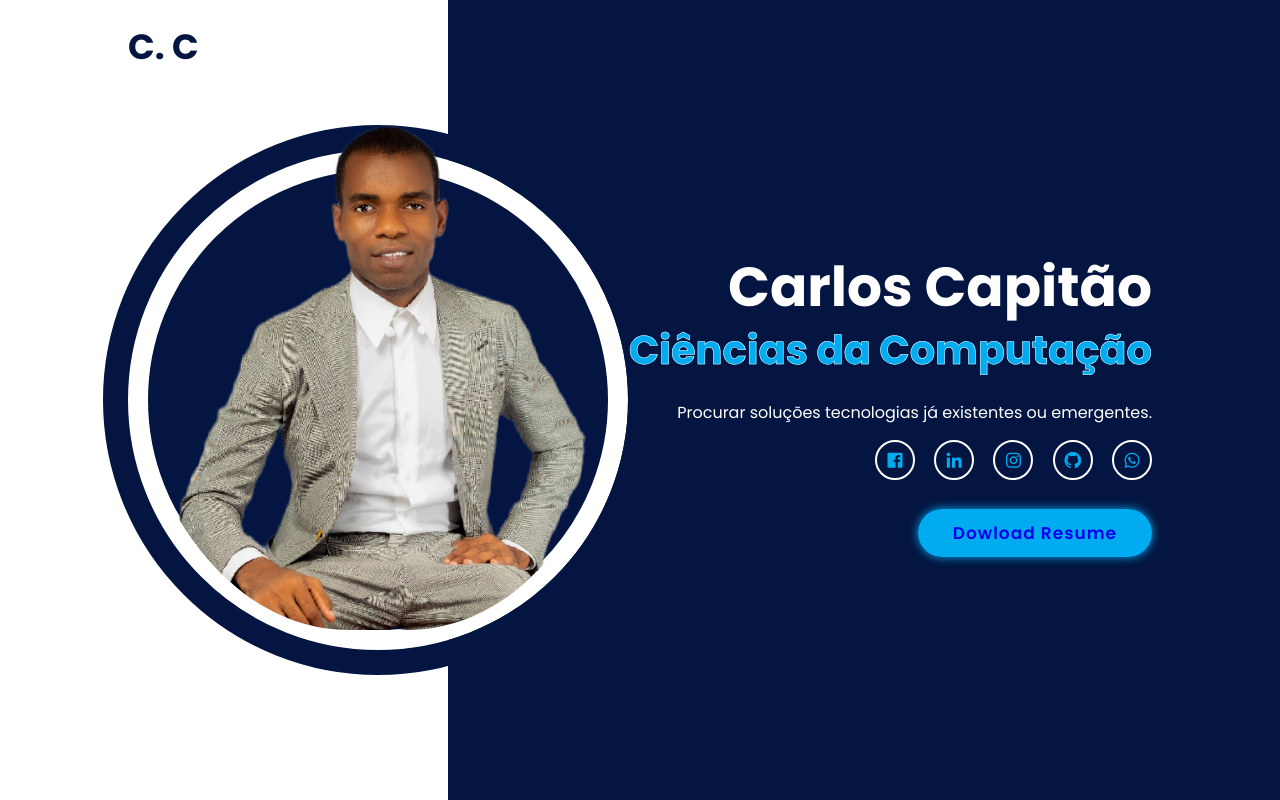
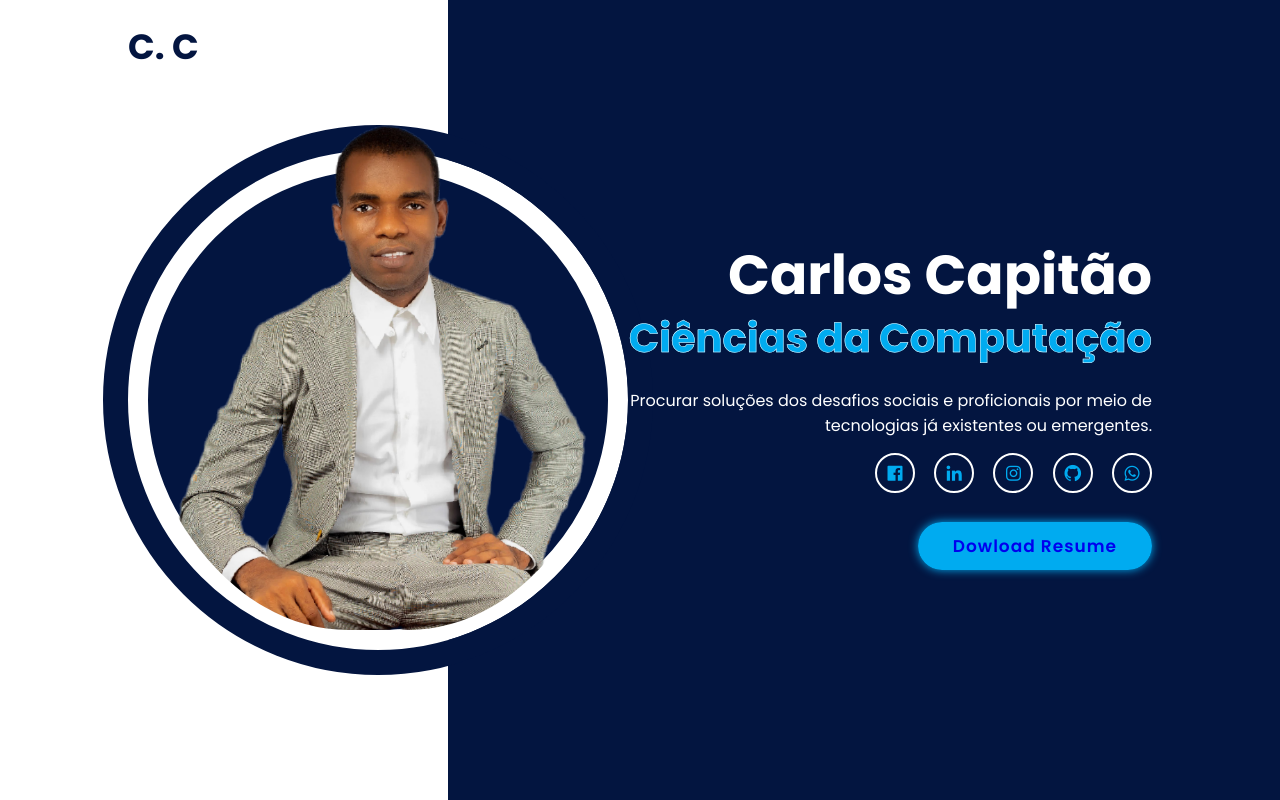
Before and after one commit to Carlos18Capitao/portf, a plain HTML site: page index.html in a window 1280 px wide. Drawn offline with nearby package versions, Linux system fonts and the light colour scheme.

Commit message:
frase melhorada

```diff
--- a/index.html
+++ b/index.html
@@ -30,7 +30,8 @@
             <h1>Carlos Capitão</h1>
             <h3>Ciências da Computação</h3>
             <p>
-                Procurar soluções tecnologias já existentes ou emergentes.
+                Procurar soluções dos desafios sociais e proficionais por meio
+                de tecnologias já existentes ou emergentes.
             </p>
 
             <div class="home-sci">
```
